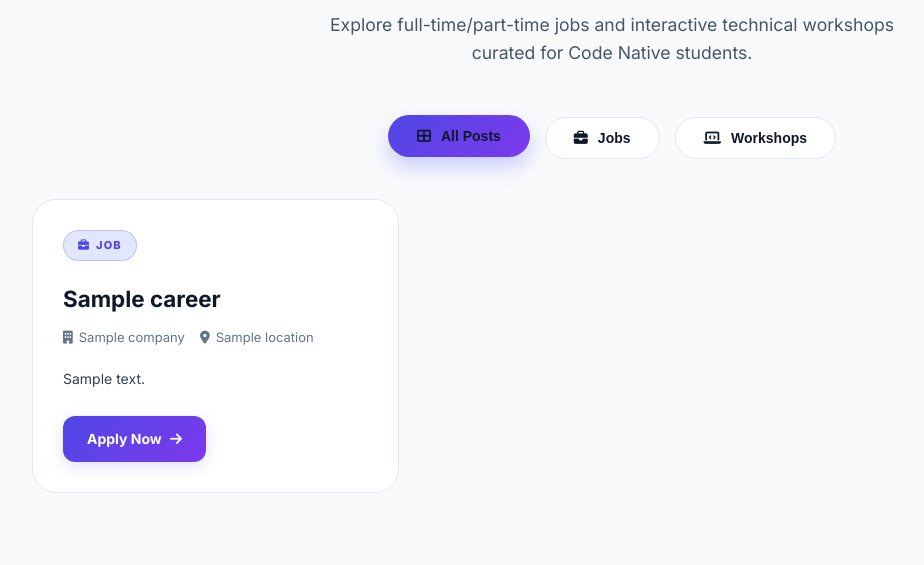
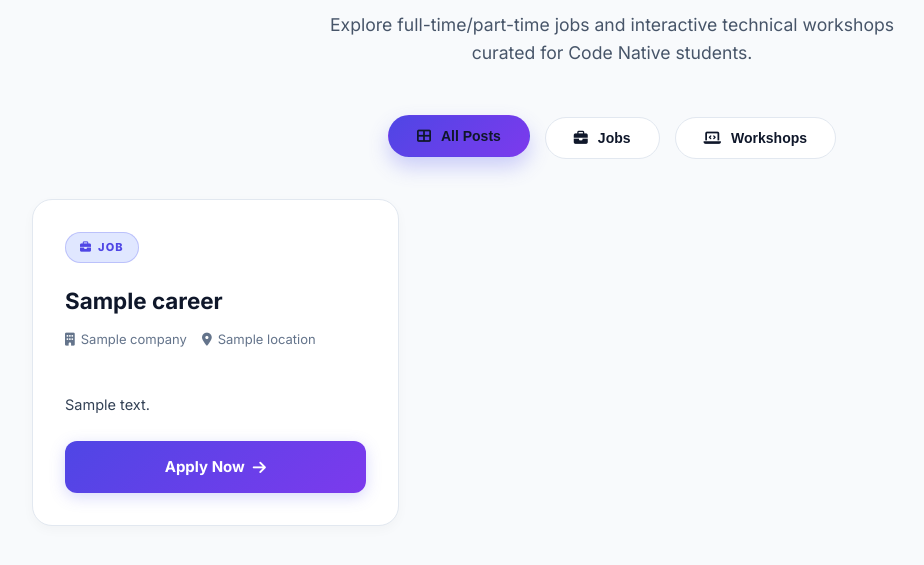
Before and after one commit to mohanracharla46/codenative, a Flask app: page /careers.html in a window 1280 px wide. Shown: the part 203-768 px from the top of the page, without its empty margins (28-952 px from the left). Run offline with Flask 3, Linux system fonts and the light colour scheme; a database or web service that is not in the repository returns one stand-in record (values such as "Sample title"); some libraries are stand-ins or nearby versions.

Commit message:
Refine card hover and Apply button layout to look extremely premium

```diff
--- a/templates/careers.html
+++ b/templates/careers.html
@@ -95,23 +95,24 @@
         }
 
         .career-card {
-            background: var(--card-bg);
-            border: 1px solid var(--border-color);
-            border-radius: 24px;
-            padding: 30px;
+            background: #ffffff;
+            border: 1px solid #e2e8f0;
+            border-radius: 20px;
+            padding: 32px;
             display: flex;
             flex-direction: column;
             justify-content: space-between;
-            transition: all 0.4s cubic-bezier(0.4, 0, 0.2, 1);
+            transition: all 0.3s cubic-bezier(0.25, 1, 0.5, 1);
             position: relative;
             overflow: hidden;
-            backdrop-filter: blur(8px);
+            box-shadow: 0 4px 12px rgba(0, 0, 0, 0.03);
         }
 
         .career-card:hover {
-            border-color: var(--hover-border);
-            transform: translateY(-8px);
-            box-shadow: 0 20px 40px rgba(0, 0, 0, 0.08);
+            border-color: #8b5cf6;
+            transform: translateY(-6px);
+            box-shadow: 0 20px 40px rgba(99, 102, 241, 0.12);
+            background: linear-gradient(180deg, #ffffff, #fcfaff);
         }
 
         .card-tag {
@@ -163,11 +164,13 @@
         }
 
         .career-description {
-            font-size: 14px;
+            font-size: 14.5px;
             color: #334155;
             line-height: 1.6;
             margin-bottom: 25px;
             flex-grow: 1;
+            white-space: pre-wrap;
+            white-space: pre-line;
         }
 
         .card-footer {
@@ -179,21 +182,23 @@
         .apply-btn {
             background: var(--primary-gradient);
             color: #fff;
-            padding: 12px 24px;
+            padding: 14px 28px;
             border-radius: 12px;
             font-weight: 700;
-            font-size: 14px;
+            font-size: 15px;
             text-decoration: none;
-            transition: all 0.3s;
+            transition: all 0.3s cubic-bezier(0.4, 0, 0.2, 1);
             display: inline-flex;
             align-items: center;
+            justify-content: center;
             gap: 8px;
-            box-shadow: 0 4px 15px rgba(99, 102, 241, 0.2);
+            box-shadow: 0 4px 15px rgba(99, 102, 241, 0.25);
+            width: 100%;
         }
 
         .apply-btn:hover {
             opacity: 0.95;
-            box-shadow: 0 8px 25px rgba(99, 102, 241, 0.35);
+            box-shadow: 0 8px 25px rgba(99, 102, 241, 0.4);
             transform: translateY(-2px);
         }
 
```
